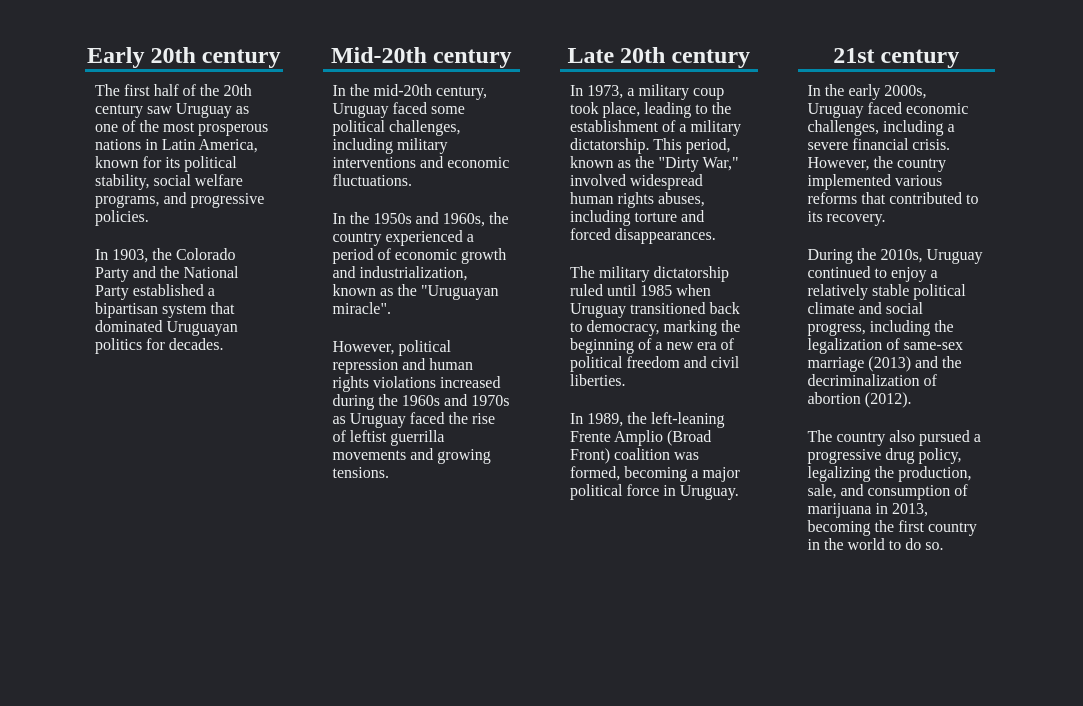
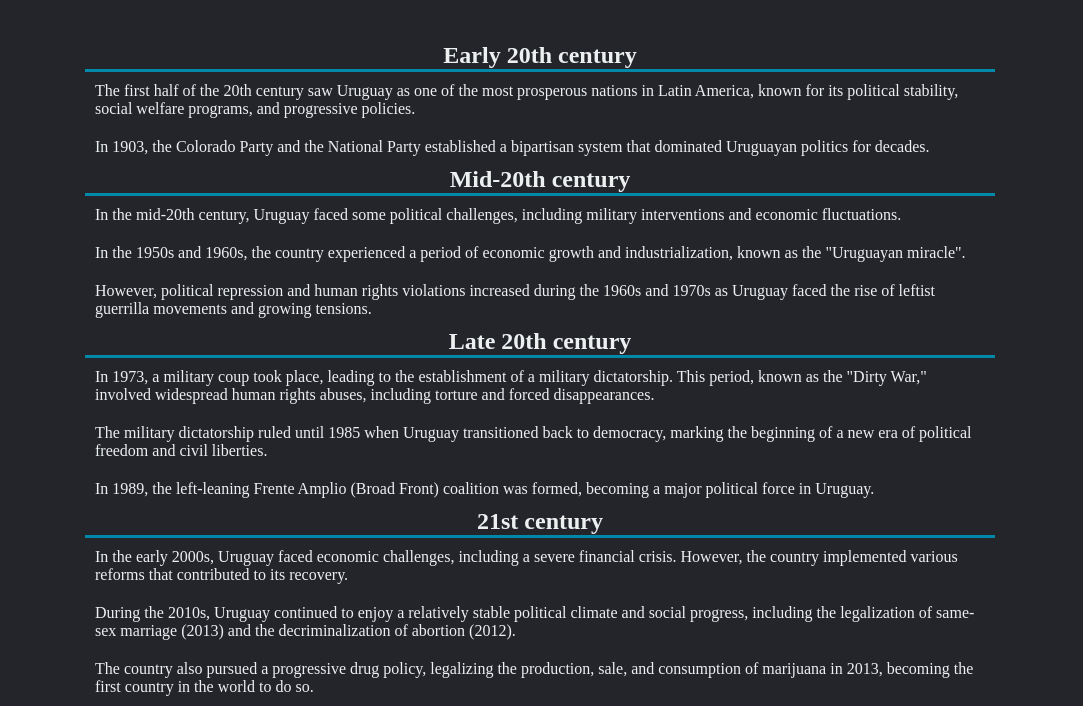
Before and after one commit to nicibob7/lotsOfLocations, a website: page frontend/history/index.html in a window 1280 px wide. Shown: the part 171-877 px from the top of the page, without its empty margins (100-1183 px from the left). Before the commit the page ends 800 px from the top, so only its background shows below. Drawn offline with Linux system fonts and the light colour scheme.

Commit message:
consolidated columns

```diff
--- a/frontend/history/index.html
+++ b/frontend/history/index.html
@@ -13,7 +13,11 @@
       <img class="logo" src="lol.png" alt="logo" />
       <nav>
         <ul class="nav_links">
-          <li><a href="/history/">Map</a></li>
+          <li>
+            <a href="https://lots-of-locations-lol.onrender.com/history/"
+              >Map</a
+            >
+          </li>
           <li><a href="/music/">Music</a></li>
           <li><a href="/language/">Language</a></li>
           <li><a href="/art/">Art</a></li>
@@ -40,55 +44,7 @@
               bipartisan system that dominated Uruguayan politics for decades.
             </li>
           </ul>
-        </div>
-        <!-- Back of the column (flipped side) -->
-        <div class="back">
-          <!-- Multiple-choice options with radio buttons -->
-          <form id="quiz-form-1" class="question-form">
-            <div class="question" data-correct="1">
-              <p>
-                Q: During the first half of the 20th century, Uruguay was known
-                for its prosperity and political stability due to:
-              </p>
-              <ul>
-                <li>
-                  <label>
-                    <input type="radio" name="q1" value="0" required /> a) A
-                    single-party system controlled by the Colorado Party
-                  </label>
-                </li>
 
-                <li>
-                  <label>
-                    <input type="radio" name="q1" value="1" /> b) A bipartisan
-                    system established by the Colorado Party and the National
-                    Party
-                  </label>
-                </li>
-
-                <li>
-                  <label>
-                    <input type="radio" name="q1" value="0" /> c) Social welfare
-                    programs initiated by the National Party
-                  </label>
-                </li>
-
-                <li>
-                  <label>
-                    <input type="radio" name="q1" value="0" /> d) Progressive
-                    policies implemented by a coalition of parties
-                  </label>
-                </li>
-              </ul>
-            </div>
-            <!-- Button to submit the quiz -->
-            <button type="button">Submit</button>
-          </form>
-        </div>
-      </div>
-
-      <div class="column">
-        <div class="front">
           <h2>Mid-20th century</h2>
           <ul>
             <li>
@@ -106,54 +62,7 @@
               leftist guerrilla movements and growing tensions.
             </li>
           </ul>
-        </div>
 
-        <div class="back">
-          <!-- Form 2 -->
-          <form id="quiz-form-2" class="question-form">
-            <div class="question" data-correct="1">
-              <p>
-                Q: During the 1950s and 1960s, Uruguay experienced a period of
-                economic growth and industrialization, often referred to as the
-                "Uruguayan miracle". However, this era was also marked by:
-              </p>
-              <ul>
-                <li>
-                  <label>
-                    <input type="radio" name="q2" value="0" required /> a)
-                    Political stability and human rights advancements
-                  </label>
-                </li>
-
-                <li>
-                  <label>
-                    <input type="radio" name="q2" value="1" /> b) Military
-                    interventions and economic fluctuations
-                  </label>
-                </li>
-
-                <li>
-                  <label>
-                    <input type="radio" name="q2" value="0" /> c) A decline in
-                    industrial output and growth
-                  </label>
-                </li>
-
-                <li>
-                  <label>
-                    <input type="radio" name="q2" value="0" /> c) Increasing
-                    political repression and human rights violations
-                  </label>
-                </li>
-              </ul>
-            </div>
-            <button type="button">Submit</button>
-          </form>
-        </div>
-      </div>
-
-      <div class="column">
-        <div class="front">
           <h2>Late 20th century</h2>
           <ul>
             <li>
@@ -172,55 +81,7 @@
               was formed, becoming a major political force in Uruguay.
             </li>
           </ul>
-        </div>
 
-        <div class="back">
-          <!-- Form 3 -->
-          <form id="quiz-form-3" class="question-form">
-            <div class="question" data-correct="1">
-              <p>
-                Q: In 1973, Uruguay experienced a significant political shift
-                when a military dictatorship was established through a coup.
-                This period, known as the "Dirty War", was characterized by:
-              </p>
-              <ul>
-                <li>
-                  <label>
-                    <input type="radio" name="q3" value="0" required /> a)
-                    Economic growth and industrialization
-                  </label>
-                </li>
-
-                <li>
-                  <label>
-                    <input type="radio" name="q3" value="0" /> b) Political
-                    freedom and civil liberties
-                  </label>
-                </li>
-
-                <li>
-                  <label>
-                    <input type="radio" name="q3" value="1" /> c) Widespread
-                    human rights abuses, including torture and forced
-                    disappearances
-                  </label>
-                </li>
-
-                <li>
-                  <label>
-                    <input type="radio" name="q3" value="0" /> c) Formation of
-                    the left-leaning Frente Amplio coalition
-                  </label>
-                </li>
-              </ul>
-            </div>
-            <button type="button">Submit</button>
-          </form>
-        </div>
-      </div>
-
-      <div class="column">
-        <div class="front">
           <h2>21st century</h2>
           <ul>
             <li>
@@ -243,49 +104,82 @@
         </div>
 
         <div class="back">
-          <!-- Form 4 -->
-          <form id="quiz-form-4" class="question-form">
-            <div class="question" data-correct="1">
-              <p>
-                Q: In the 2010s, Uruguay achieved social progress and made
-                history by becoming the first country to do what regarding
-                marijuana?
-              </p>
-              <ul>
-                <li>
-                  <label>
-                    <input type="radio" name="q4" value="0" required /> a) Fully
-                    legalized all drugs, including hard drugs like cocaine and
-                    heroin.
-                  </label>
-                </li>
+          <!-- Multiple-choice options with radio buttons -->
+          <h1>Multiple Choice Quiz</h1>
 
-                <li>
-                  <label>
-                    <input type="radio" name="q4" value="0" /> b) Decriminalized
-                    the possession of small amounts of marijuana for personal
-                    use.
-                  </label>
-                </li>
+    <div class="question">
+      <p>
+        1. During the first half of the 20th century, Uruguay was known for its
+        prosperity and political stability due to:
+      </p>
+      <div class="answer">
+        <input type="radio" name="q1" value="a" /> a) A single-party system
+        controlled by the Colorado Party<br />
+        <input type="radio" name="q1" value="b" /> b) A bipartisan system
+        established by the Colorado Party and the National Party<br />
+        <input type="radio" name="q1" value="c" /> c) Social welfare programs
+        initiated by the National Party<br />
+        <input type="radio" name="q1" value="d" /> d) Progressive policies
+        implemented by a coalition of parties<br />
+      </div>
+    </div>
 
-                <li>
-                  <label>
-                    <input type="radio" name="q4" value="0" /> c) Established
-                    strict prohibition laws for all drugs, including marijuana.
-                  </label>
-                </li>
+    <div class="question">
+      <p>
+        2. During the 1950s and 1960s, Uruguay experienced a period of economic
+        growth and industrialization, often referred to as the "Uruguayan
+        miracle". However, this era was also marked by:
+      </p>
+      <div class="answer">
+        <input type="radio" name="q2" value="a" /> a) Political stability and
+        human rights advancements<br />
+        <input type="radio" name="q2" value="b" /> b) Military interventions and
+        economic fluctuations<br />
+        <input type="radio" name="q2" value="c" /> c) A decline in industrial
+        output and growth<br />
+        <input type="radio" name="q2" value="d" /> d) Increasing political
+        repression and human rights violations<br />
+      </div>
+    </div>
 
-                <li>
-                  <label>
-                    <input type="radio" name="q4" value="1" /> c) Legalized the
-                    production, sale, and consumption of marijuana.
-                  </label>
-                </li>
-              </ul>
-            </div>
-            <button type="button">Submit</button>
-          </form>
-        </div>
+    <div class="question">
+      <p>
+        3. In 1973, Uruguay experienced a significant political shift when a
+        military dictatorship was established through a coup. This period, known
+        as the "Dirty War", was characterized by:
+      </p>
+      <div class="answer">
+        <input type="radio" name="q3" value="a" /> a) Economic growth and
+        industrialization<br />
+        <input type="radio" name="q3" value="b" /> b) Political freedom and
+        civil liberties<br />
+        <input type="radio" name="q3" value="c" /> c) Widespread human rights
+        abuses, including torture and forced<br />
+        <input type="radio" name="q3" value="d" /> d) Formation of the
+        left-leaning Frente Amplio coalition<br />
+      </div>
+    </div>
+
+    <div class="question">
+      <p>
+        4. In the 2010s, Uruguay achieved social progress and made history by
+        becoming the first country to do what regarding marijuana?
+      </p>
+      <div class="answer">
+        <input type="radio" name="q4" value="a" /> a) Fully legalized all drugs,
+        including hard drugs like cocaine and heroin.<br />
+        <input type="radio" name="q4" value="b" /> b) Decriminalized the
+        possession of small amounts of marijuana for personal use.<br />
+        <input type="radio" name="q4" value="c" /> c) Established strict
+        prohibition laws for all drugs, including marijuana.<br />
+        <input type="radio" name="q4" value="d" /> d) Legalized the production,
+        sale, and consumption of marijuana.<br />
+      </div>
+    </div>
+
+    <button id="submitBtn" onclick="calculateScore()">Submit</button>
+
+    <div id="score-box">Your score: <span id="score">0</span></div>
       </div>
     </section>
 
--- a/frontend/history/styles.css
+++ b/frontend/history/styles.css
@@ -148,13 +148,19 @@
   transform: rotateY(0);
 }
 
+.column.flipped .back .answer {
+  border-bottom: 3px solid rgba(0, 136, 169, 1);
+  padding: 7px;
+  margin: 2px;
+}
+
+.column.flipped .back h1 {
+  border-bottom: 3px solid rgba(0, 136, 169, 1);
+}
+
 img {
   object-fit: cover;
   max-width: 100%;
-}
-
-.back ul {
-  list-style: none;
 }
 
 .back ul li {
```
Also changed, not shown: frontend/history/index.js (+32 -49 lines).
